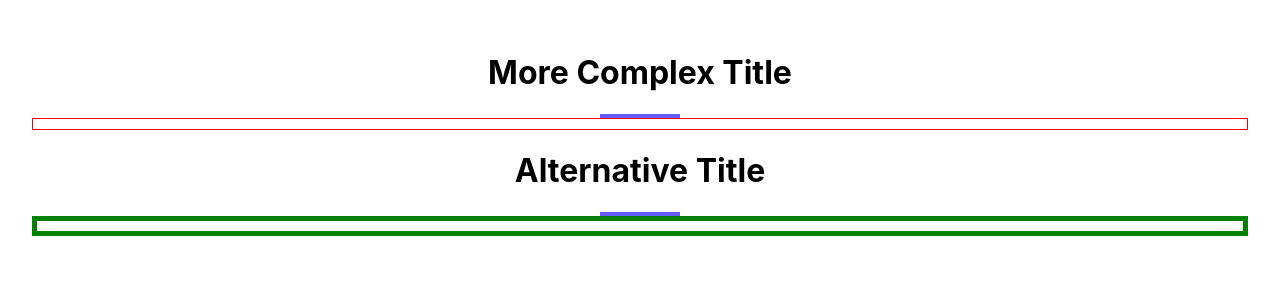
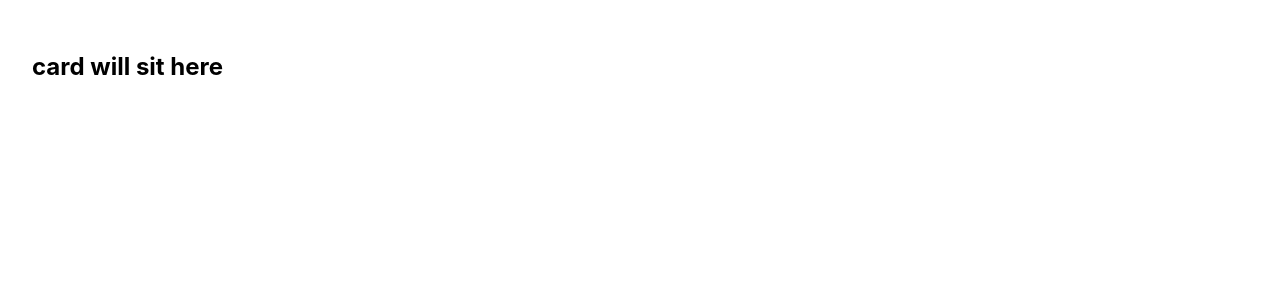
Before and after one commit to mendelssohnbach/styled-john-smilga, a React (Create React App) app: page / in a window 1280 px wide. Shown: the top 300 px of the page. Built offline with nearby package versions, Linux system fonts and the light colour scheme.

Commit message:
remove: lesson25 > card UI作成に向けコード削除
https://gitmoji.dev/

```diff
--- a/src/App.js
+++ b/src/App.js
@@ -1,12 +1,7 @@
-// import styled from 'styled-components';
-import ComplexTitle from './components/ComplexTitle';
-import AlternativeTitle from './components/AlternativeTitle';
-
 function App() {
   return (
     <div style={{ padding: '2rem' }}>
-      <ComplexTitle title="more complex title" />
-      <AlternativeTitle title="alternative title" />
+      <h2>card will sit here</h2>
     </div>
   );
 }
```
